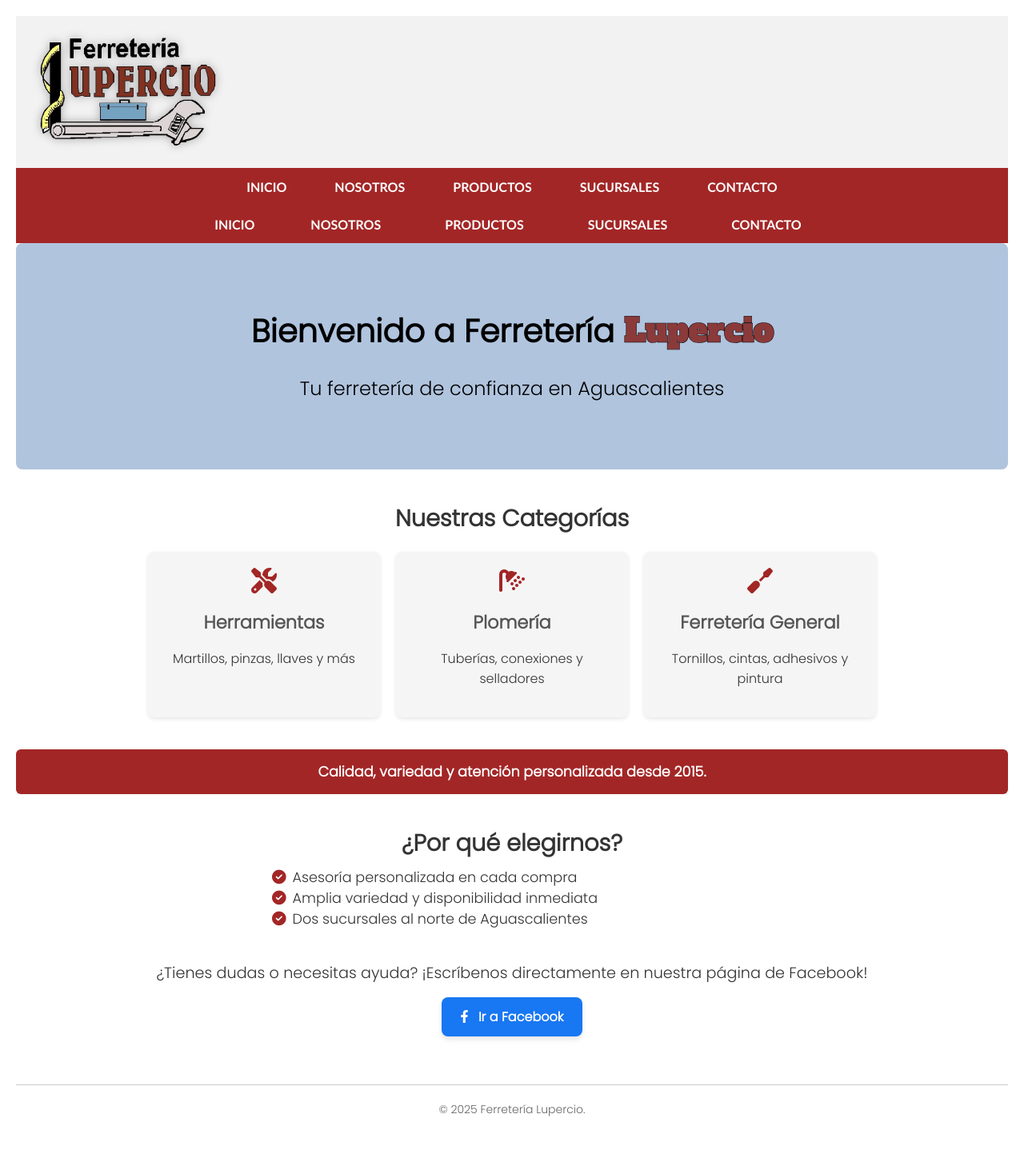
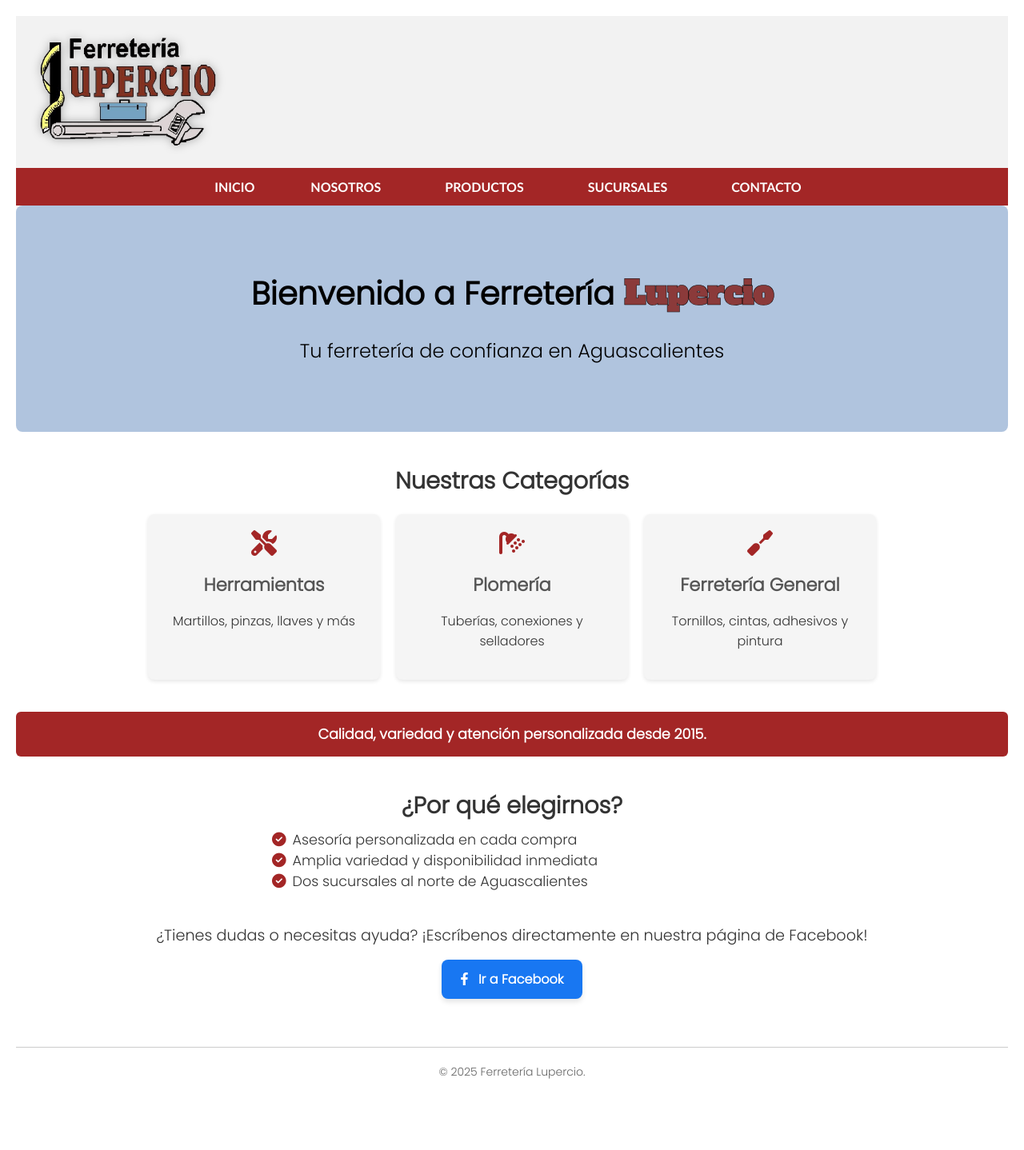
Before and after one commit to Ferreteria-Lupercio/Ferreteria-Lupercio.github.io, a Jekyll site: the page built from index.md, in a window 1280 px wide. Shown: the whole page at 80% size. Built offline with Jekyll 4.4.1, drawn with Linux system fonts in a browser that asks for light colours; after the commit the page ends 1391 px from its top, so only the background shows below that.

Commit message:
Update default.html

```diff
--- a/_layouts/default.html
+++ b/_layouts/default.html
@@ -275,14 +275,6 @@ header {
   </button>
 </header>
 
-<!-- NAV MENU -->
-<nav id="nav-menu">
-  <a href="/">Inicio</a>
-  <a href="/Nosotros">Nosotros</a>
-  <a href="/Productos">Productos</a>
-  <a href="/Sucursales">Sucursales</a>
-  <a href="/Contacto">Contacto</a>
-</nav>
 
 <!-- RED NAVIGATION BAR -->
 <nav id="nav-menu" style="width: 100%; background-color: #a32626; padding: 14px 0; display: flex; justify-content: center; flex-wrap: wrap;">
```
